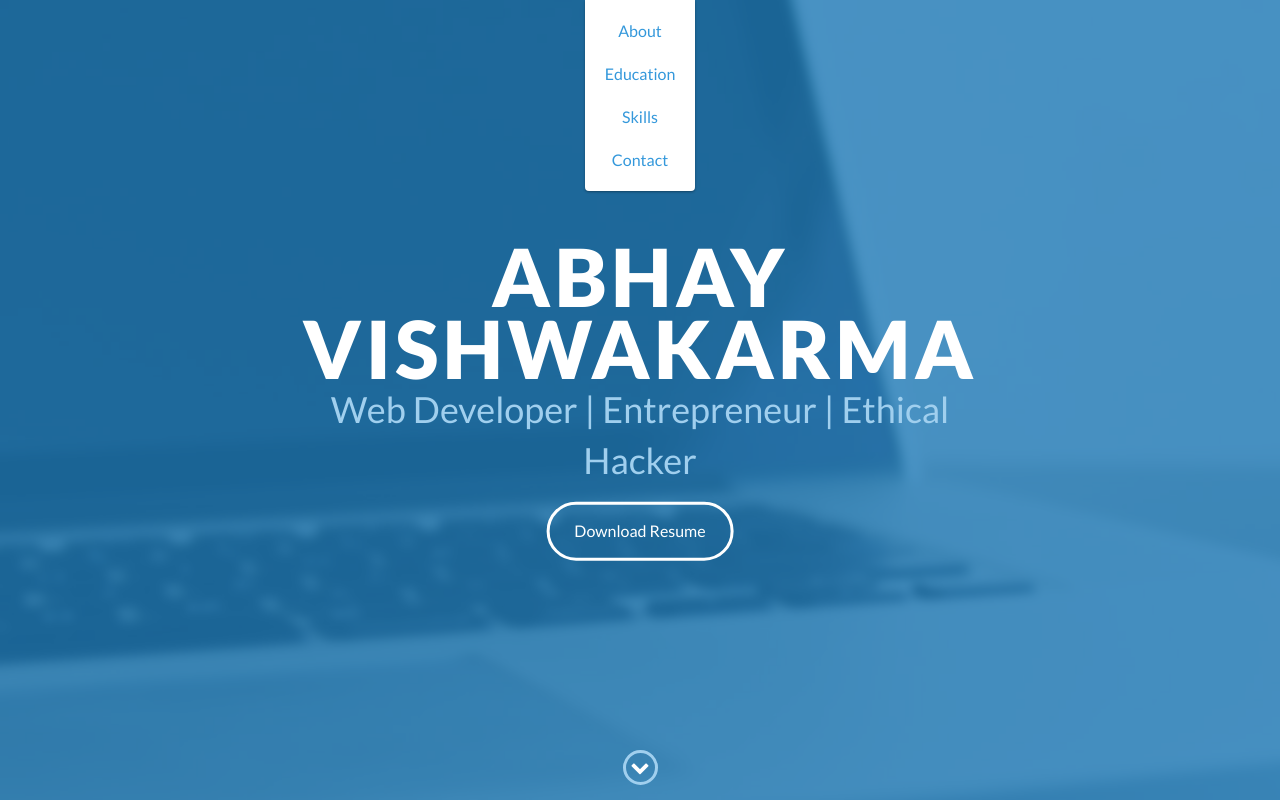
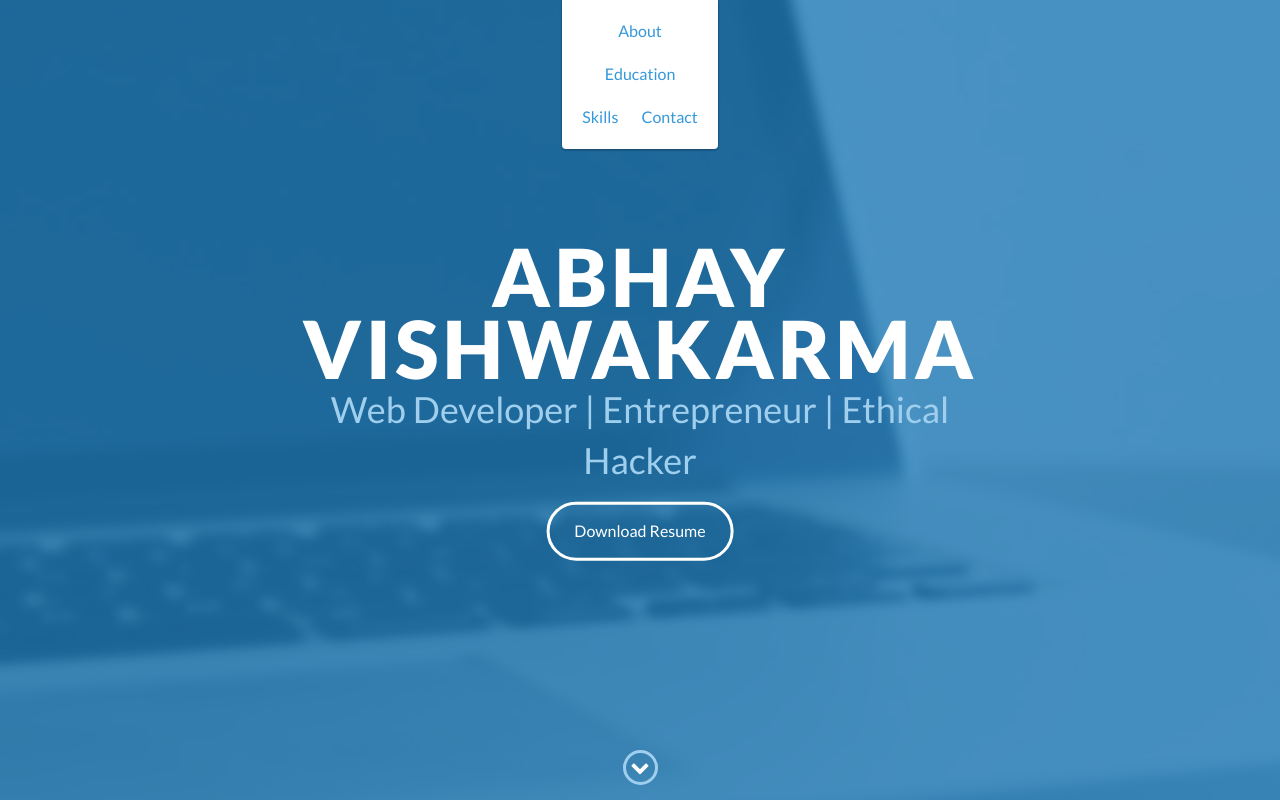
Before and after one commit to abhayofc/abhayofc.github.io, a website: page index.html in a window 1280 px wide. Shown: the top 800 px of the page. Drawn offline with nearby package versions, Linux system fonts and the light colour scheme.

Commit message:
Update index.html

```diff
--- a/index.html
+++ b/index.html
@@ -36,8 +36,8 @@
 	    <!--
             <li>
                 <a href="#projects">Projects</a>
-            </li>
-            <li>-->
+            </li>-->
+            <li>
                 <a href="#skills">Skills</a>
             </li>
             <li>
```
